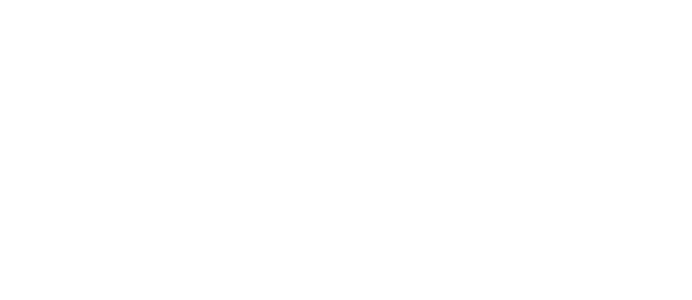
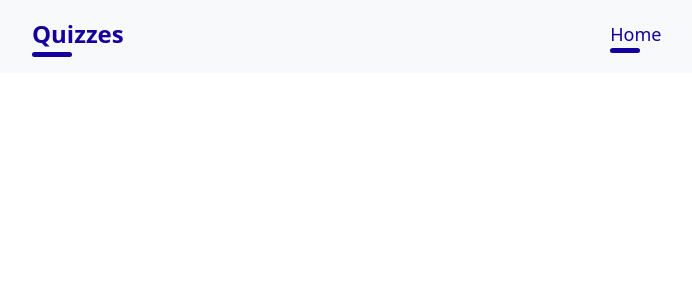
Before and after one commit to showkmahmoud/Quiz-Interface, a React (Create React App) app: page / in a window 1280 px wide. Shown: the top 300 px of the page, without its empty margins (50-742 px from the left). Built offline with nearby package versions, Linux system fonts and the light colour scheme.

Commit message:
NF: routes and some UI

```diff
--- a/src/App.tsx
+++ b/src/App.tsx
@@ -1,12 +1,18 @@
-import './App.css';
+import { BrowserRouter as Router, Route, Routes } from "react-router-dom";
+import "./App.css";
+import NavComp from "./core/navbar/Nav";
+import Home from "./pages/home/Home";
 
 function App() {
   return (
-    <>
-    <div className="container">
-    </div>
-
-    </>
+    <Router>
+      <NavComp />
+      <div className="container">
+        <Routes>
+          <Route path="/" Component={Home}/>
+        </Routes>
+      </div>
+    </Router>
   );
 }
 
--- /dev/null
+++ b/src/core/navbar/Nav.module.css
@@ -0,0 +1,70 @@
+
+/* src/styles/colors.css */
+:root {
+    --primary-color: rgb(20 0 156);
+    --text: #070606;
+    /* Add more colors as needed */
+  }
+
+  a.global_link{
+    text-decoration: none;
+  }
+.nav_comp{
+    background-color: red !important;
+    position: fixed;
+    background: #fff;
+    right: 0;
+    top: 0;
+    left: 0;
+}
+.nav_items_wrapper{
+    gap: 30px;
+}
+a.logo{
+    display: inline-block;
+    text-align: center;
+    color: var(--primary-color);
+    padding: 16px 0;
+    text-decoration: none;
+    font-weight: bold;
+    cursor: pointer;
+    font-size: 24px;
+}
+a.logo:after{
+    content: '';
+    background: var(--primary-color);
+    width: 40px;
+    height: 5px;
+    display: block;
+    border-radius: 25px;
+}
+.toggle_btn{
+    position: absolute;
+    right: 16px;
+    top: 25px;
+    z-index: 111;
+}
+.toggle_btn:focus{
+    outline: none;
+    border: none;
+}
+.nav_item a,.active a{
+    text-decoration: none;
+    font-size: 18px;
+    text-transform: capitalize;
+}
+.active a:after{
+    content: '';
+    background: var(--primary-color);
+    width: 30px;
+    height: 5px;
+    display: block;
+    border-radius: 25px;
+
+}
+.nav_item a{
+    color: #000;
+}
+.active a{
+    color: var(--primary-color);
+}
--- /dev/null
+++ b/src/core/navbar/Nav.tsx
@@ -0,0 +1,39 @@
+import  { useState } from "react";
+import { Link, useLocation } from "react-router-dom";
+import {
+  Collapse,
+  Navbar,
+  NavbarToggler,
+  Nav,
+  NavItem,
+  Container,
+} from "reactstrap";
+import styles from './Nav.module.css';
+
+const NavComp = () => {
+  const [isOpen, setIsOpen] = useState(false);
+  const toggle = () => setIsOpen(!isOpen);
+  const location = useLocation();
+  const isActiveLink = (path:string)=>{
+    return location.pathname === path
+  }
+  return (
+    <div className={styles.nav_comp}>
+    <Navbar color="light" light  expand="md" className="py-0">
+      <Container className="d-lg-flex">
+        <Link className={styles.logo+ ' text-capitalize '} to="/">quizzes</Link>
+        <NavbarToggler className={styles.toggle_btn } onClick={toggle} />
+        <Collapse isOpen={isOpen} navbar>
+          <Nav className={'mx-auto d-flex justify-content-between' + styles.nav_items_wrapper} navbar>
+            <NavItem className= {isActiveLink('/') ? styles.active : styles.nav_item}>
+              <Link to="/">Home</Link>
+            </NavItem>
+          </Nav>
+        </Collapse>
+      </Container>
+    </Navbar>
+  </div>
+  )
+}
+
+export default NavComp
--- /dev/null
+++ b/src/pages/home/Home.tsx
@@ -0,0 +1,9 @@
+import React from 'react'
+
+const Home = () => {
+  return (
+    <div>Home</div>
+  )
+}
+
+export default Home
--- /dev/null
+++ b/src/shared/interfaces/navItem.ts
@@ -0,0 +1,4 @@
+export interface INavItem {
+    title:string;
+    route:string
+}
--- /dev/null
+++ b/src/shared/styles/style.css
@@ -0,0 +1,10 @@
+/* src/styles/colors.css */
+:root {
+    --primary-color: rgb(20 0 156);
+    --text: #070606;
+    /* Add more colors as needed */
+  }
+
+  a.global-link{
+    text-decoration: none;
+  }
```
